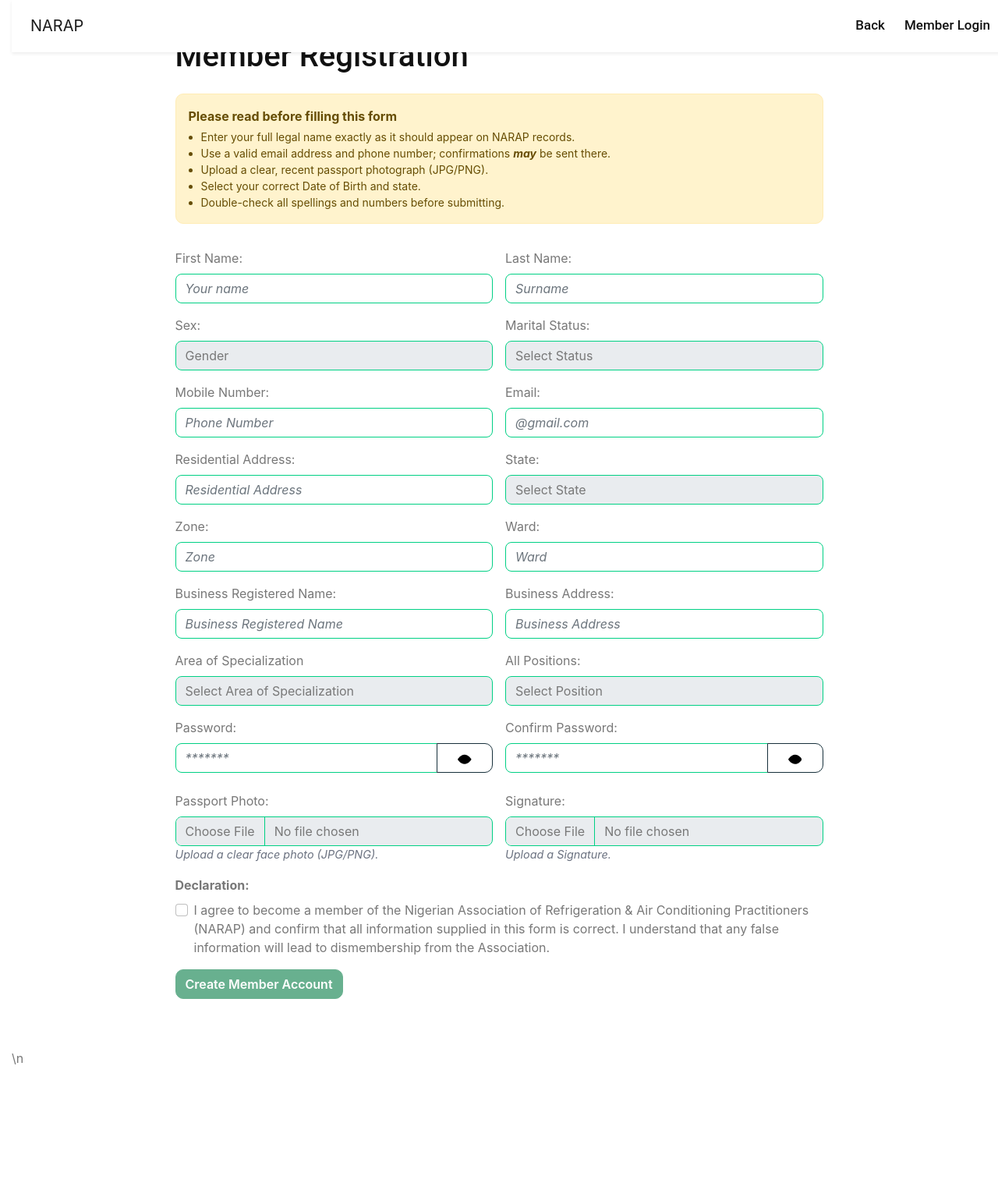
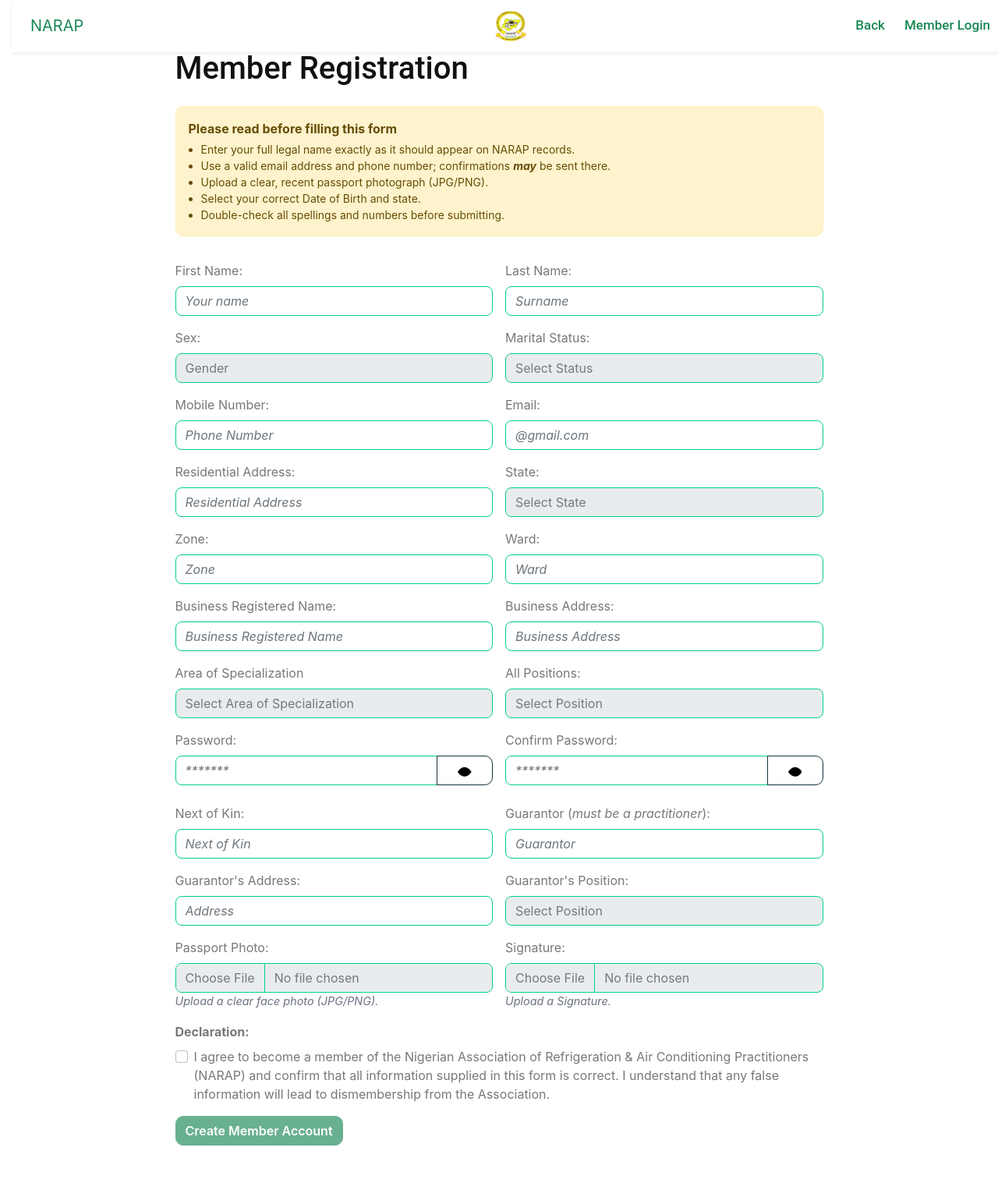
Before and after one commit to Mr-Simplicity-dev/NARAPnational, a PHP site: page /member/register.php in a window 1280 px wide. Shown: the top 1535 px of the page at 78% size. Before the commit the page ends 1365 px from the top, so only its background shows below. Run offline with PHP 8.4, Linux system fonts and the light colour scheme.

Commit message:
make changes

```diff
--- a/public/member/login.php
+++ b/public/member/login.php
@@ -1,6 +1,7 @@
 <!DOCTYPE html>
 <html lang="en">
 <head>
+  <link rel="icon" type="image/png" href="/uploads/slider/Narap.png"/>
   <meta charset="UTF-8">
   <title>Member Login</title>
   <meta name="viewport" content="width=device-width, initial-scale=1">
--- a/public/member/register.php
+++ b/public/member/register.php
@@ -2,6 +2,7 @@
 
 <html lang="en">
 <head>
+<link href="/uploads/slider/Narap.png" rel="icon" type="image/png"/>
 <meta charset="utf-8"/>
 <meta content="width=device-width, initial-scale=1" name="viewport"/>
 <title>Register — Member</title>
@@ -42,9 +43,30 @@
 
 /* For select elements that use a disabled/empty first option as a "placeholder": */
 .form-select.select-placeholder { font-style: italic; }
+</style>
+<style>
+/* Use the EXISTING header as the positioning context */
+.reg-topbar{ position: relative; z-index: 1020; }
+/* Centered logo inside the existing header without blocking clicks */
+.reg-topbar .reg-top-logo{
+  position: absolute;
+  left: 50%; top: 50%;
+  transform: translate(-50%, -50%);
+  display: flex; align-items: center; justify-content: center;
+  pointer-events: none;
+}
+.reg-topbar .reg-top-logo .reg-logo{ max-height: 40px; width: auto; }
+/* Title spacing so it's not covered by the header */
+.reg-title{ margin-top: .75rem; }
+@media (min-width: 576px){ .reg-title{ margin-top: 1rem; } }
+</style>
+<style>
+/* NARAP | Back | Member Login link colors (NARAP green) */
+.reg-topbar a { color: #198754 !important; }              /* Bootstrap success green */
+.reg-topbar a:hover, .reg-topbar a:focus { color: #146c43 !important; text-decoration: none; }
 </style></head>
 <body>
-<nav class="navbar navbar-expand-lg bg-white navbar-light sticky-top p-0 shadow-sm">
+<nav class="navbar navbar-expand-lg bg-white navbar-light sticky-top p-0 shadow-sm reg-topbar">
 <a class="navbar-brand px-4" href="/index.php">NARAP</a>
 <button class="navbar-toggler me-4" data-bs-target="#navbarCollapse" data-bs-toggle="collapse" type="button">
 <span class="navbar-toggler-icon"></span>
@@ -55,11 +77,11 @@
 <a class="nav-item nav-link" href="/member/login.php">Member Login</a>
 </div>
 </div>
-</nav>
+<div class="reg-top-logo"><img alt="NARAP Logo" class="reg-logo img-fluid" src="/uploads/slider/Narap.png"/></div></nav>
 <div class="container py-5">
 <div class="row justify-content-center">
 <div class="col-lg-9">
-<h1 class="mb-4">Member Registration</h1>
+<h1 class="mb-4 reg-title">Member Registration</h1>
 <form class="row g-3" enctype="multipart/form-data" id="memberForm">
 <div class="col-12">
 <div class="alert alert-warning mb-3" role="alert">
@@ -232,6 +254,51 @@
 <path d="M5.354 6.207A3 3 0 0 0 8 11a2.99 2.99 0 0 0 2.793-1.646l-5.44-5.44zM8 2.5C13 2.5 16 8 16 8c-.365.67-.81 1.32-1.32 1.93l-1.07-1.07C14.41 8.28 14.76 7.66 15 7.25 15 7.25 12 2.5 8 2.5 6.67 2.5 5.53 2.9 4.58 3.44l1.08 1.08C6.35 4.2 7.15 4 8 4z"></path>
 </svg><span class="visually-hidden">Show</span></button></div>
 <div class="invalid-feedback">Passwords do not match.</div></div>
+<div class="col-md-6">
+<label class="form-label">Next of Kin:</label>
+<input class="form-control" name="Next of Kin" placeholder="Next of Kin"/>
+</div>
+<div class="col-md-6">
+<label class="form-label">Guarantor (<em>must be a practitioner</em>):</label>
+<input class="form-control" name="Guarantor" placeholder="Guarantor" required=""/>
+</div>
+<div class="col-md-6">
+<label class="form-label">Guarantor's Address:</label>
+<input class="form-control" name="Guarantor's Address" placeholder="Address" required=""/>
+</div>
+<div class="col-md-6">
+<label class="form-label">Guarantor's Position:</label>
+<select class="form-control" name="state" required="">
+<option disabled="" selected="" value="">Select Position</option>
+<option>Deputy President</option>
+<option>Vice President (North Central)</option>
+<option>Vice President (North East)</option>
+<option>Vice President (North West)</option>
+<option>Vice President (South East)</option>
+<option>Vice President (South South)</option>
+<option>Vice President (South West)</option>
+<option>Secretary</option>
+<option>Assistant Secretary</option>
+<option>Financial Secretary</option>
+<option>Assistant Financial Secretary</option>
+<option>Treasurer</option>
+<option>Public Relation Officer (PRO)</option>
+<option>Assistant Public Relation Officer (APRO)</option>
+<option>Provost Marshal 1</option>
+<option>Provost Marshal 2</option>
+<option>State Welfare Coordinator</option>
+<option>Coordinator</option>
+<option>Assistant Coordinator</option>
+<option>Chairman</option>
+<option>Vice Chairman</option>
+<option>State Secretary </option>
+<option>State Assistant Secretary</option>
+<option>State Financial Secretary</option>
+<option>State Treasurer</option>
+<option>Task Force</option>
+<option>Member</option>
+</select>
+</div>
 <div class="col-md-6">
 <label class="form-label">Passport Photo:</label>
 <input accept="image/*" class="form-control" name="passport" required="" type="file"/>
```
